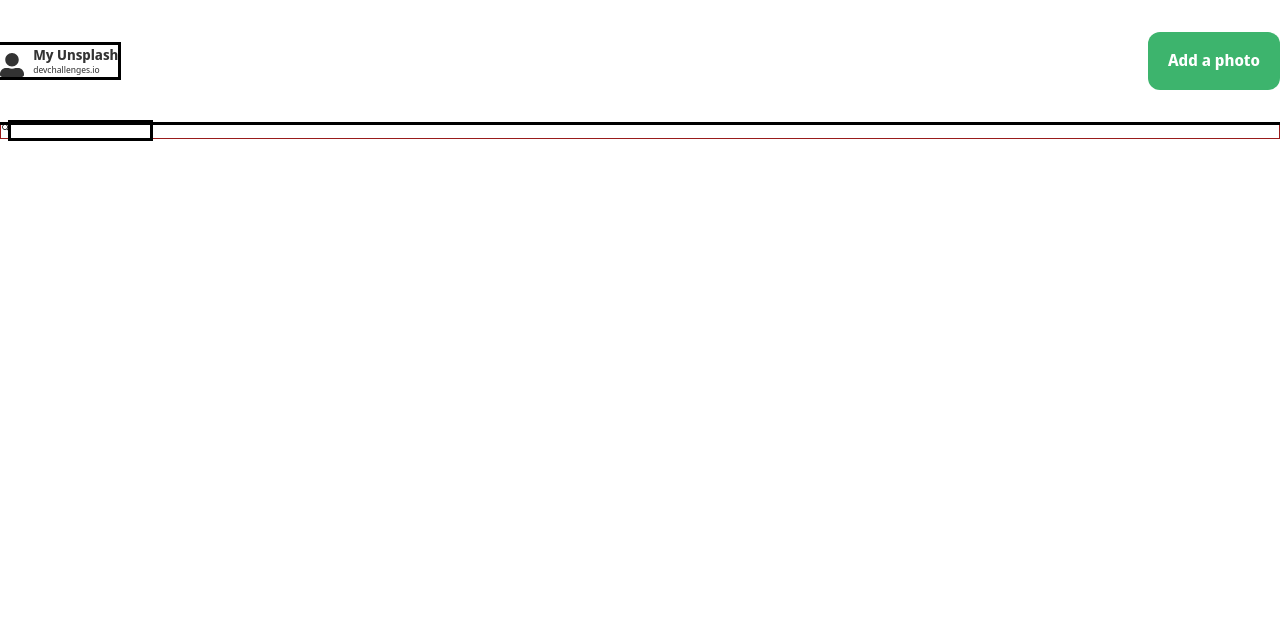
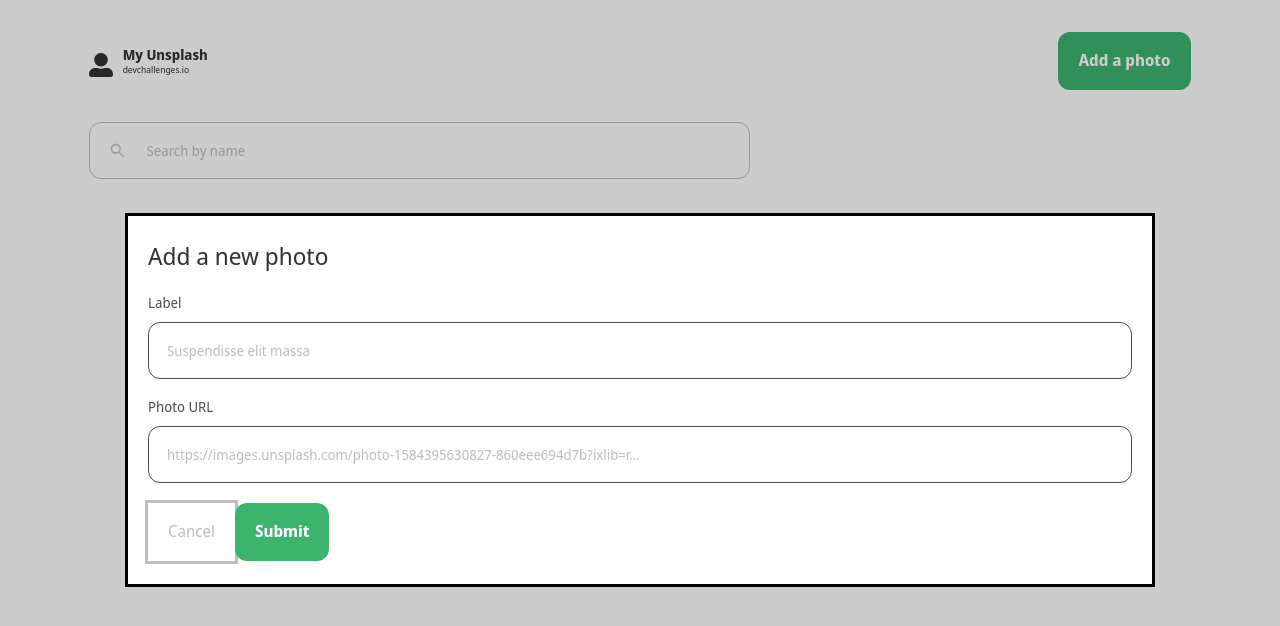
Before and after one commit to presh-031/My-Unsplash, a React (Create React App) app in the folder frontend/: page / in a window 1280 px wide. Shown: the top 626 px of the page. Built offline with nearby package versions, Linux system fonts and the light colour scheme.

Commit message:
finished cretating new photo  popup

```diff
--- a/frontend/src/App.js
+++ b/frontend/src/App.js
@@ -3,10 +3,10 @@ import Input from "./components/Input";
 
 function App() {
   return (
-    <>
+    <div className="px-[6.99%]">
       <Header />
       <Input />
-    </>
+    </div>
   );
 }
 
--- a/frontend/src/components/Header.jsx
+++ b/frontend/src/components/Header.jsx
@@ -1,19 +1,19 @@
 import { FaUserAlt } from "react-icons/fa";
+import NewMovieModal from "./NewMovieModal";
 
 const Header = () => {
   return (
-    <header className="flex py-[3.2rem] outline items-center justify-between">
-      <div className="outline flex gap-[0.92rem]  items-end">
+    <header className="flex py-[3.2rem]  items-center justify-between">
+      <div className=" flex gap-[0.92rem]  items-end">
         <FaUserAlt size={24} color="#333" />
         <div className="text-[#333]">
           <p className="font-extrabold  mb-[0.028rem] text-[1.4rem] leading-[1.90rem]">My Unsplash</p>
           <p className="font-medium text-[0.9rem] leading-[1.226rem]">devchallenges.io</p>
         </div>
       </div>
-      <div>
-        <button className="bg-[#3DB46D] text-[#fff] rounded-[1.2rem] px-[2.0rem] py-[1.8rem] font-bold text-[1.6rem] leading-[2.179rem]">
-          Add a photo
-        </button>
+      <button className="btn">Add a photo</button>
+      <div className="modalBg fixed top-0 left-0 flex h-[100vh] w-[100vw] items-center justify-center   bg-black bg-opacity-20">
+        <NewMovieModal />
       </div>
     </header>
   );
--- a/frontend/src/components/Input.jsx
+++ b/frontend/src/components/Input.jsx
@@ -2,9 +2,13 @@ import { AiOutlineSearch } from "react-icons/ai";
 
 const Input = () => {
   return (
-    <div className="border flex border-red-800">
-      <AiOutlineSearch />
-      <input type="text" className="outline " />
+    <div className="border-[1px] w-[60%]  rounded-[1.2rem] border-[#bdbdbd]  flex   items-center gap-[2rem] py-[1.8rem] px-[1.9rem] ">
+      <AiOutlineSearch color="#BDBDBD" className="w-[1.705rem] h-[1.705rem]" />
+      <input
+        type="text"
+        placeholder="Search by name"
+        className="outline-none w-[80%] text-[1.4rem] leading-[1.907rem] placeholder:text-[#BDBDBD]"
+      />
     </div>
   );
 };
--- /dev/null
+++ b/frontend/src/components/NewMovieModal.jsx
@@ -0,0 +1,42 @@
+const NewMovieModal = () => {
+  return (
+    <div className="outline bg-[#fff] w-[80%] px-[2rem] pt-[2.4rem] pb-[2.3rem]">
+      <p className="font-medium mb-[2rem] text-[2.4rem] leading-[3.269rem] text-[#333333]">Add a new photo</p>
+      <form action="">
+        <label
+          className="block mb-[0.997rem] font-medium text-[1.4rem] leading-[1.90rem] text-[#4F4F4F]"
+          htmlFor="photo-name"
+        >
+          Label
+        </label>
+        <input
+          className="placeholder:text-[#bdbdbd] outline-none w-[100%] border-[1px] border-[#4F4F4F]  p-[1.80rem] rounded-[1.2rem] font-medium text-[1.4rem] leading-[1.90rem]"
+          type="text"
+          id="photo-name"
+          placeholder="Suspendisse elit massa"
+        />
+
+        <label
+          className="block mb-[0.997rem] mt-[1.85rem] font-medium text-[1.4rem] leading-[1.90rem] text-[#4F4F4F]"
+          htmlFor="photo-url"
+        >
+          Photo URL
+        </label>
+        <input
+          className="placeholder:text-[#bdbdbd] outline-none w-[100%] border-[1px] border-[#4F4F4F]  p-[1.80rem] rounded-[1.2rem] font-medium text-[1.4rem] leading-[1.90rem]"
+          type="text"
+          placeholder="https://images.unsplash.com/photo-1584395630827-860eee694d7b?ixlib=r..."
+        />
+
+        <div className="flex mt-[2rem]">
+          <button className="font-medium px-[2rem]  outline text-[1.6rem] leading-[2.179rem] text-[#bdbdbd] ">
+            Cancel
+          </button>
+          <button className="btn">Submit</button>
+        </div>
+      </form>
+    </div>
+  );
+};
+
+export default NewMovieModal;
--- a/frontend/src/index.css
+++ b/frontend/src/index.css
@@ -18,3 +18,14 @@
 :root {
   font-size: 62.5%;
 }
+
+.btn {
+  background-color: #3db46d;
+  display: block;
+  color: #fff;
+  border-radius: 1.2rem;
+  padding: 1.8rem 2rem;
+  font-weight: 700;
+  font-size: 1.6rem;
+  line-height: 2.179rem;
+}
```
